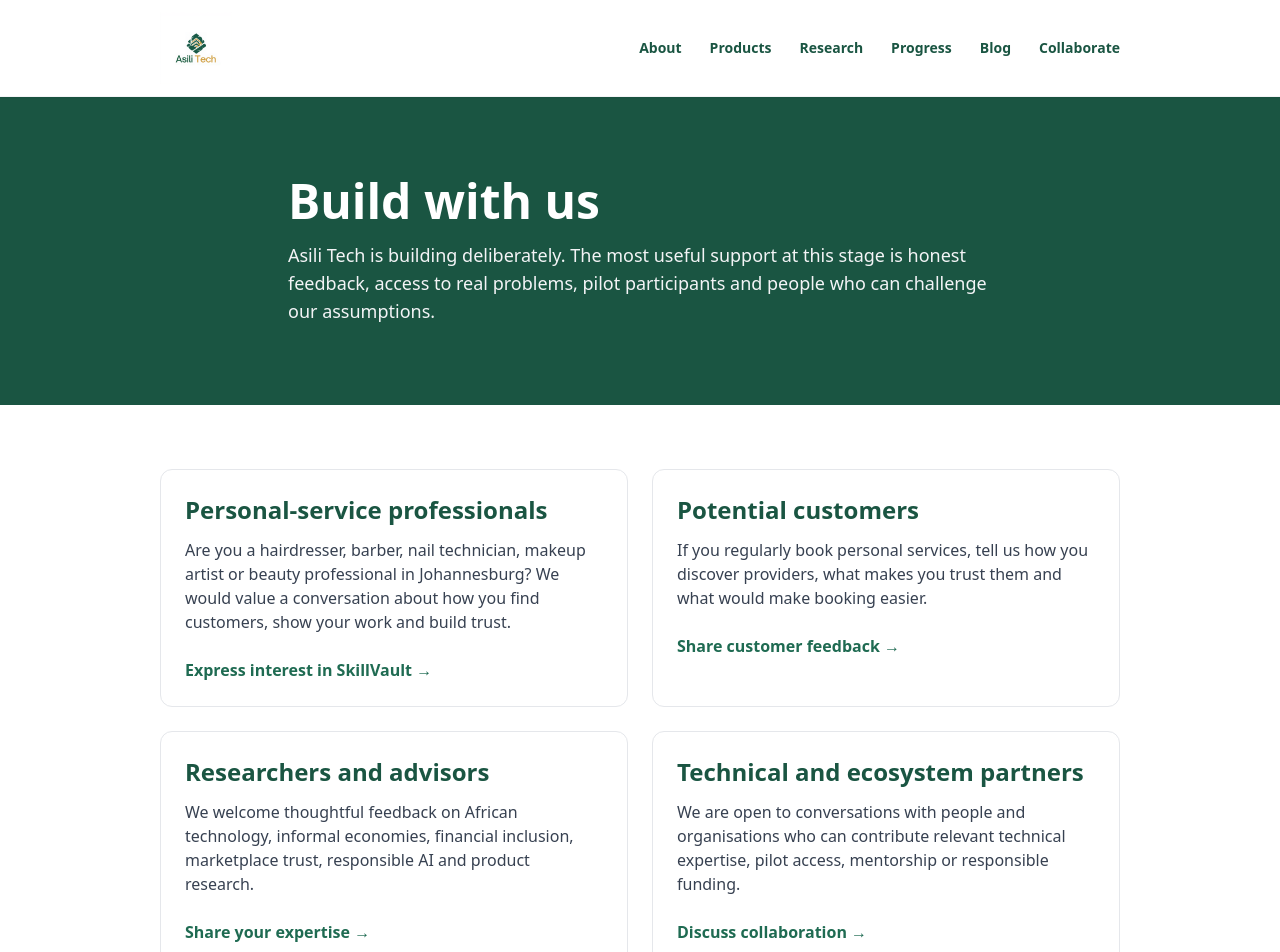
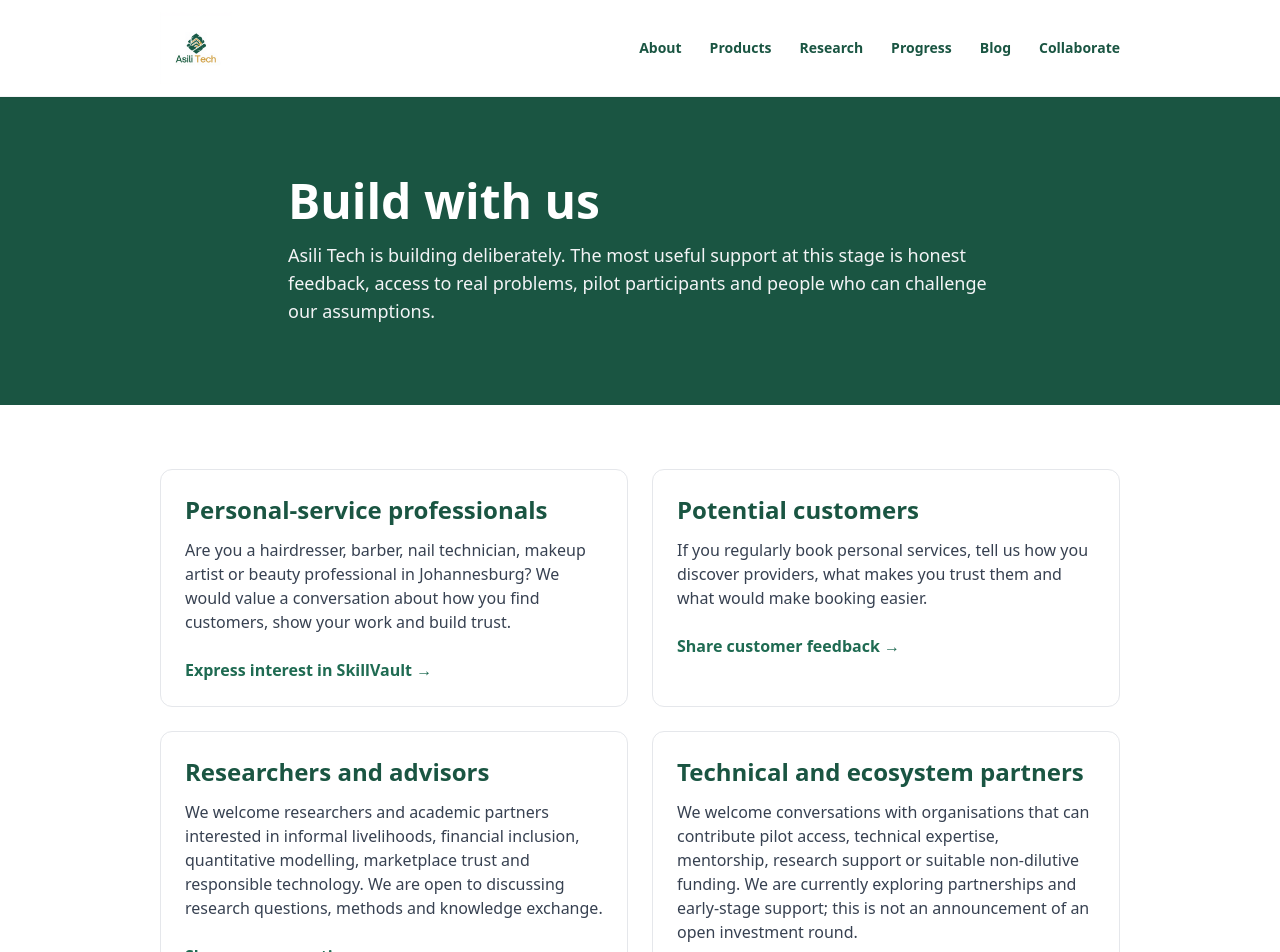
Before and after one commit to Muller007/asilitech-website, a Next.js app: page /collaborate in a window 1280 px wide. Shown: the top 952 px of the page. Built offline with nearby package versions, Linux system fonts and the light colour scheme.

Commit message:
Strengthen Asili Tech research and ecosystem partnership invitation

```diff
--- a/app/collaborate/page.tsx
+++ b/app/collaborate/page.tsx
@@ -17,13 +17,13 @@ const groups = [
   },
   {
     title: 'Researchers and advisors',
-    body: 'We welcome thoughtful feedback on African technology, informal economies, financial inclusion, marketplace trust, responsible AI and product research.',
+    body: 'We welcome researchers and academic partners interested in informal livelihoods, financial inclusion, quantitative modelling, marketplace trust and responsible technology. We are open to discussing research questions, methods and knowledge exchange.',
     cta: 'Share your expertise',
     subject: 'Research%20and%20advisory',
   },
   {
     title: 'Technical and ecosystem partners',
-    body: 'We are open to conversations with people and organisations who can contribute relevant technical expertise, pilot access, mentorship or responsible funding.',
+    body: 'We welcome conversations with organisations that can contribute pilot access, technical expertise, mentorship, research support or suitable non-dilutive funding. We are currently exploring partnerships and early-stage support; this is not an announcement of an open investment round.',
     cta: 'Discuss collaboration',
     subject: 'Partnership%20enquiry',
   },
```
